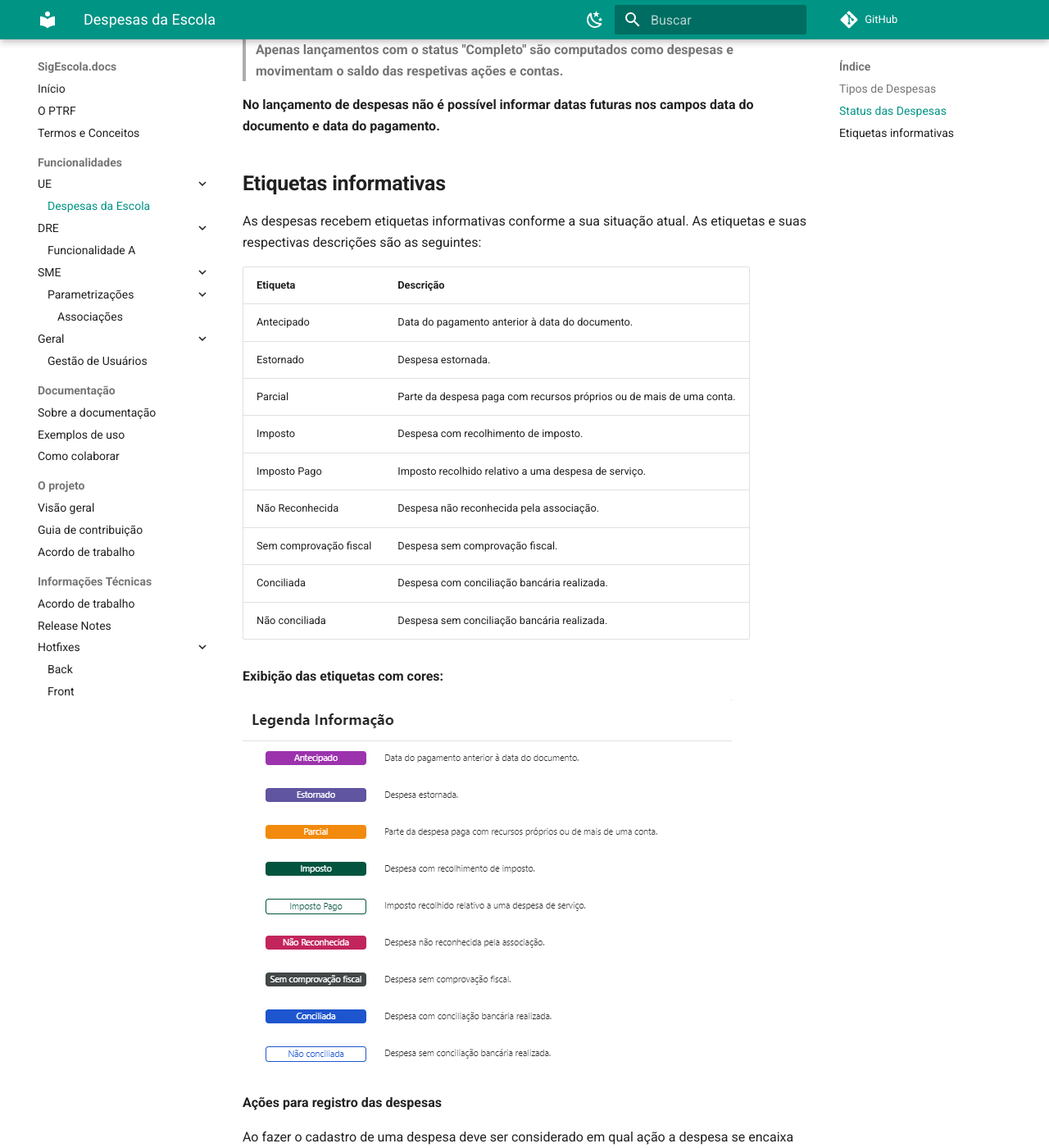
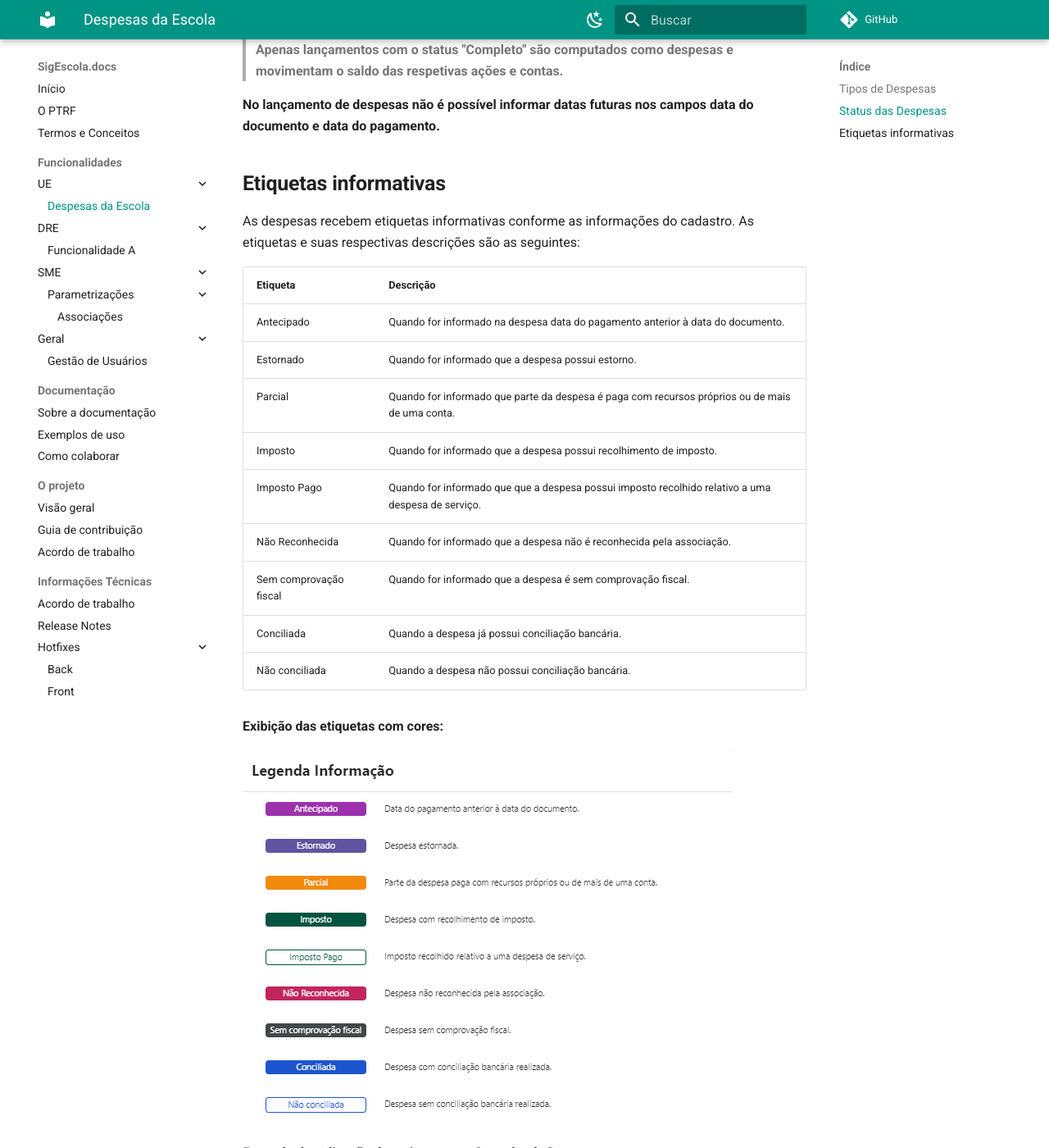
Before and after one commit to prefeiturasp/SME-PTRF-Docs, an MkDocs documentation site: the page built from docs/funcionalidades/ue/Despesas da Escola.md, in a window 1280 px wide and 1400 px high, scrolled down 1099 px. Shown: the whole window at 82% size. Built offline with MkDocs 1.6.1 and Material for MkDocs 9.7.7, drawn with Linux system fonts in a browser that asks for light colours; comment, search, counter and statistics services are not loaded; some of the changed text lies outside the part shown.

```diff
--- a/docs/funcionalidades/ue/Despesas da Escola.md
+++ b/docs/funcionalidades/ue/Despesas da Escola.md
@@ -28,23 +28,27 @@ As despesas podem ter dois status a depender do preenchimento feito no cadastro/
 
 ## **Etiquetas informativas** ##
 
-As despesas recebem etiquetas informativas conforme a sua situação atual. As etiquetas e suas respectivas descrições são as seguintes:
+As despesas recebem etiquetas informativas conforme as informações do cadastro. As etiquetas e suas respectivas descrições são as seguintes:
 
 | Etiqueta   | Descrição|
 |---------|-----------------------|
-| Antecipado      |  Data do pagamento anterior à data do documento.                    |
-| Estornado     |  Despesa estornada.                    |
-| Parcial     |  Parte da despesa paga com recursos próprios ou de mais de uma conta.                    |
-| Imposto     |  Despesa com recolhimento de imposto.                    |
-| Imposto Pago     |  Imposto recolhido relativo a uma despesa de serviço.                    |
-| Não Reconhecida     |  Despesa não reconhecida pela associação.                    |
-| Sem comprovação fiscal |Despesa sem comprovação fiscal.                    |
-| Conciliada     |  Despesa com conciliação bancária realizada.                    |
-| Não conciliada     |  Despesa sem conciliação bancária realizada.                    |
+| Antecipado      |  Quando for informado na despesa data do pagamento anterior à data do documento.                    |
+| Estornado     |  Quando for informado que a despesa possui estorno.                    |
+| Parcial     | Quando for informado que parte da despesa é paga com recursos próprios ou de mais de uma conta.                    |
+| Imposto     |  Quando for informado que a despesa possui recolhimento de imposto.                    |
+| Imposto Pago     |  Quando for informado que que a despesa possui imposto recolhido relativo a uma despesa de serviço.                    |
+| Não Reconhecida     |  Quando for informado que a despesa não é reconhecida pela associação.                    |
+| Sem comprovação fiscal |Quando for informado que a despesa é sem comprovação fiscal.                    |
+| Conciliada     |  Quando a despesa já possui conciliação bancária.                    |
+| Não conciliada     |  Quando a despesa não possui conciliação bancária.                    |
 
 **Exibição das etiquetas com cores:**
 
 ![Etiquetas informativas](../../imagens/Associação/etiquetas.png)
+
+**Exemplo de aplicação das etiquetas na Consulta de Despesas:**
+
+![Consulta de despesas com etiquetas informativas](../../imagens/Associação/etiquetas na consulta.png)
 
 **Ações para registro das despesas**
 
@@ -88,4 +92,4 @@ O tipo de documento "NFS-e" permite informar se teve/terá retenção de imposto
 
 **Cadastro de estorno vinculado com a despesa**
 
-O cadastro de estorno é permitido para despesas já cadastradas que possuam status de: Completo ou Rascunho.
+O cadastro de estorno é permitido para despesas já cadastradas que possuam status de: Completo ou Rascunho. Qualquer que seja o motivo do estorno, este deve ser informado obrigatoriamente para o cadastro do estorno.
--- a/mkdocs.yml
+++ b/mkdocs.yml
@@ -10,7 +10,7 @@ nav:
           - 'UE':
                 - 'Despesas da Escola': funcionalidades/ue/Despesas da Escola.md
           - 'DRE':
-                - 'Funcionalidade A': funcionalidades/dre/funcionalidade_a.md
+                - 'Funcionalidade A': funcionalidades/dre/Acompanhamento de PC.md
           - 'SME':
             - 'Parametrizações':
                 - 'Associações': funcionalidades/sme/Associações.md
```
Also changed, not shown: docs/funcionalidades/dre/Acompanhamento de PC.md (added, +3 -0 lines), docs/funcionalidades/dre/funcionalidade_a.md (deleted, +0 -44 lines), docs/imagens/Associação/etiquetas na consulta.png (added).
